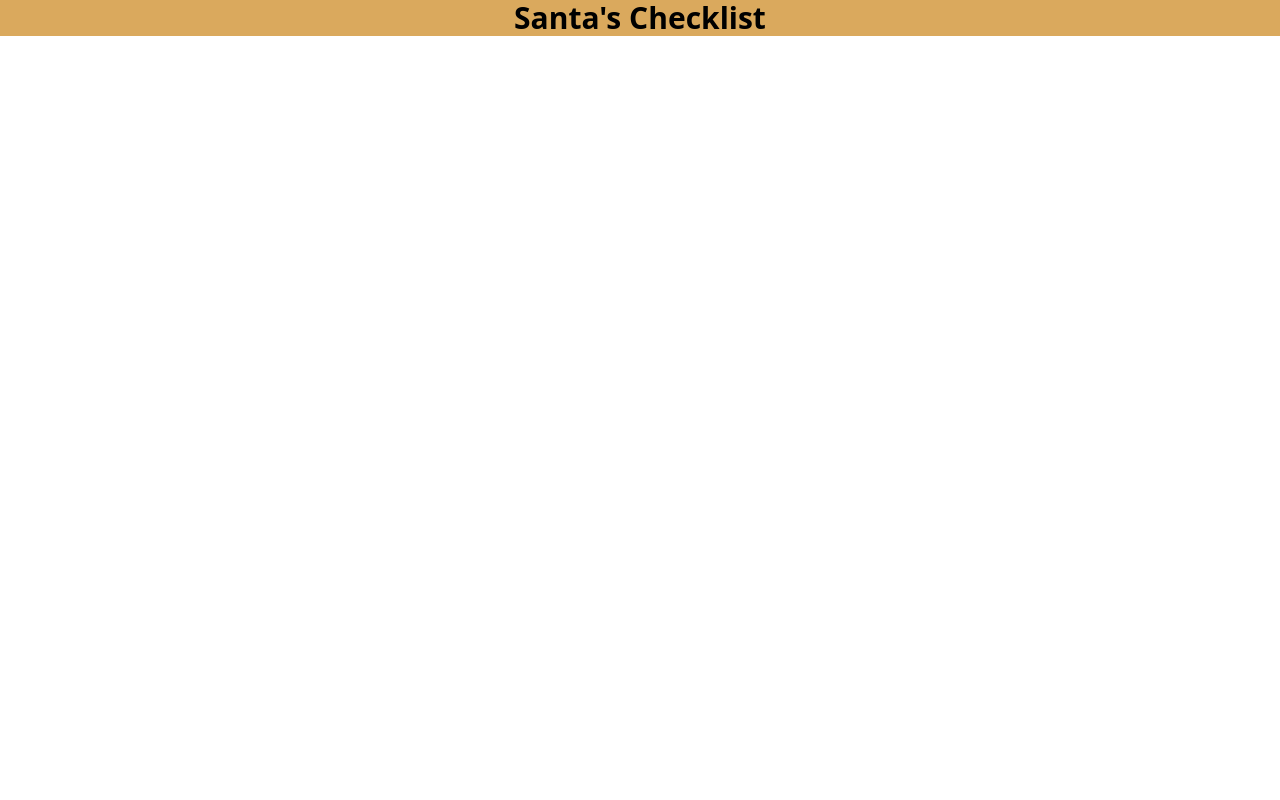
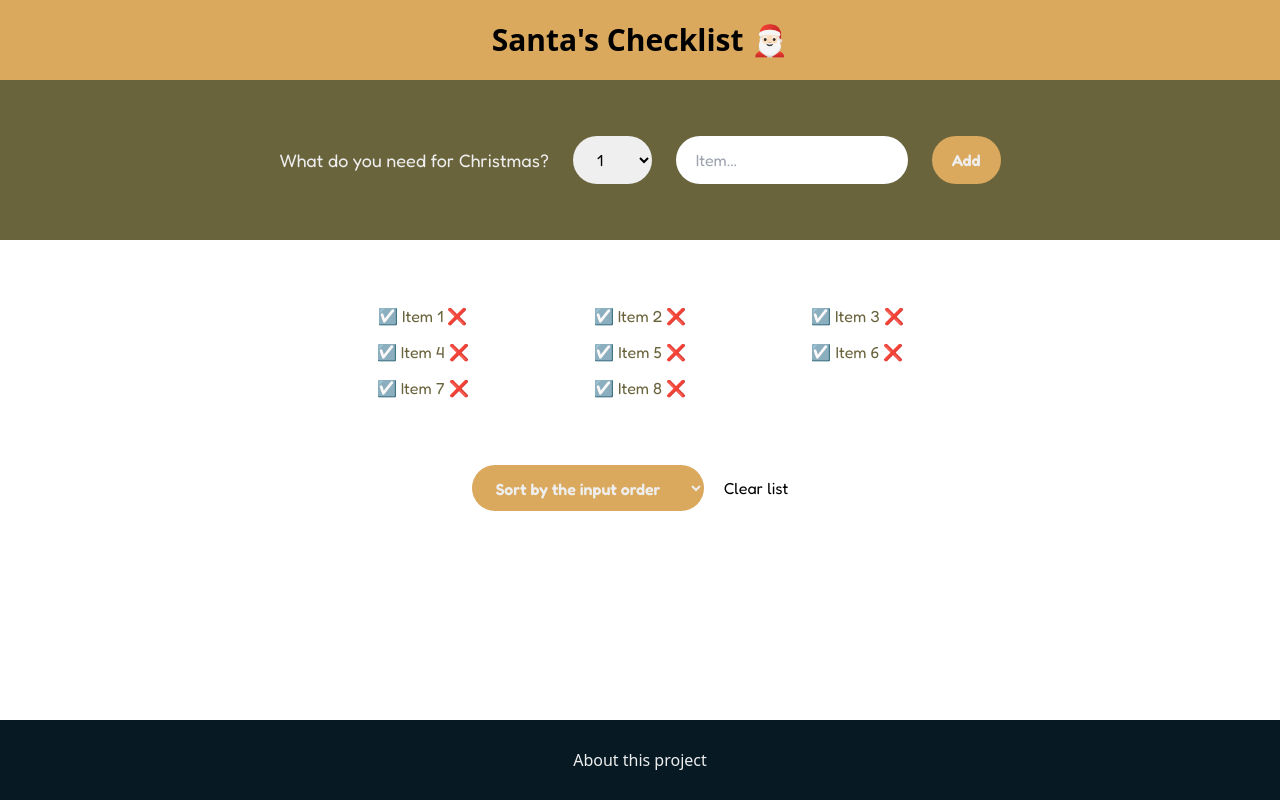
Before and after one commit to nguydluc/checklist, a React (Vite) app: page / in a window 1280 px wide. Built offline with nearby package versions, Linux system fonts and the light colour scheme; a web font is replaced by a local one.

Commit message:
update app and main

```diff
--- a/src/App.jsx
+++ b/src/App.jsx
@@ -1,9 +1,17 @@
+import Header from "./components/Header";
+import Main from "./components/Main";
+import Form from "./components/Form";
+import CheckList from "./components/CheckList";
+import Footer from "./components/Footer";
 export default function App() {
   return (
-    <header className="bg-brand-yellow">
-      <h1 className="text-3xl font-bold font-heading text-center">
-        Santa's Checklist
-      </h1>
-    </header>
+    <>
+      <Header />
+      <Main>
+        <Form />
+        <CheckList />
+      </Main>
+      <Footer />
+    </>
   );
 }
--- a/src/components/Main.jsx
+++ b/src/components/Main.jsx
@@ -1,7 +1,7 @@
 import PropTypes from "prop-types";
 
 const Main = ({ children }) => {
-  return <main>{children}</main>;
+  return <main className="font-body h-min-screen">{children}</main>;
 };
 
 Main.propTypes = {
```
